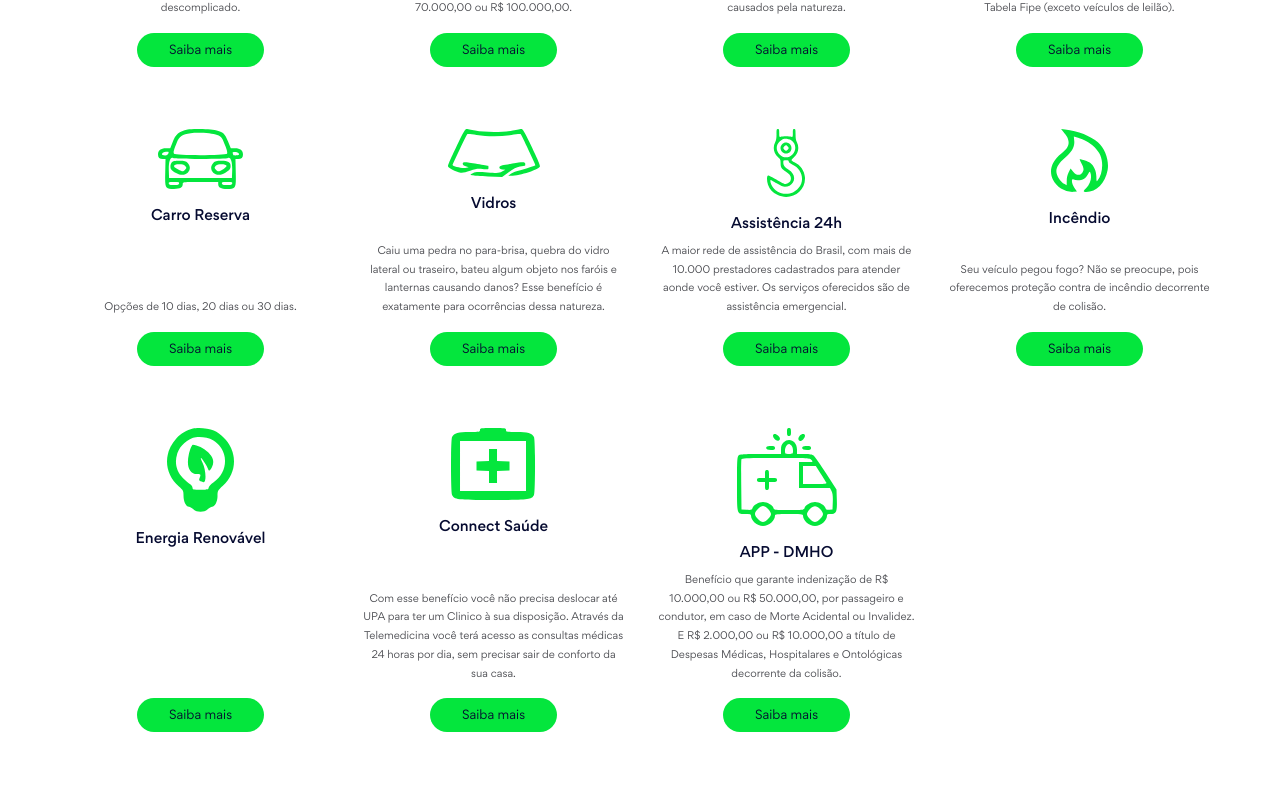
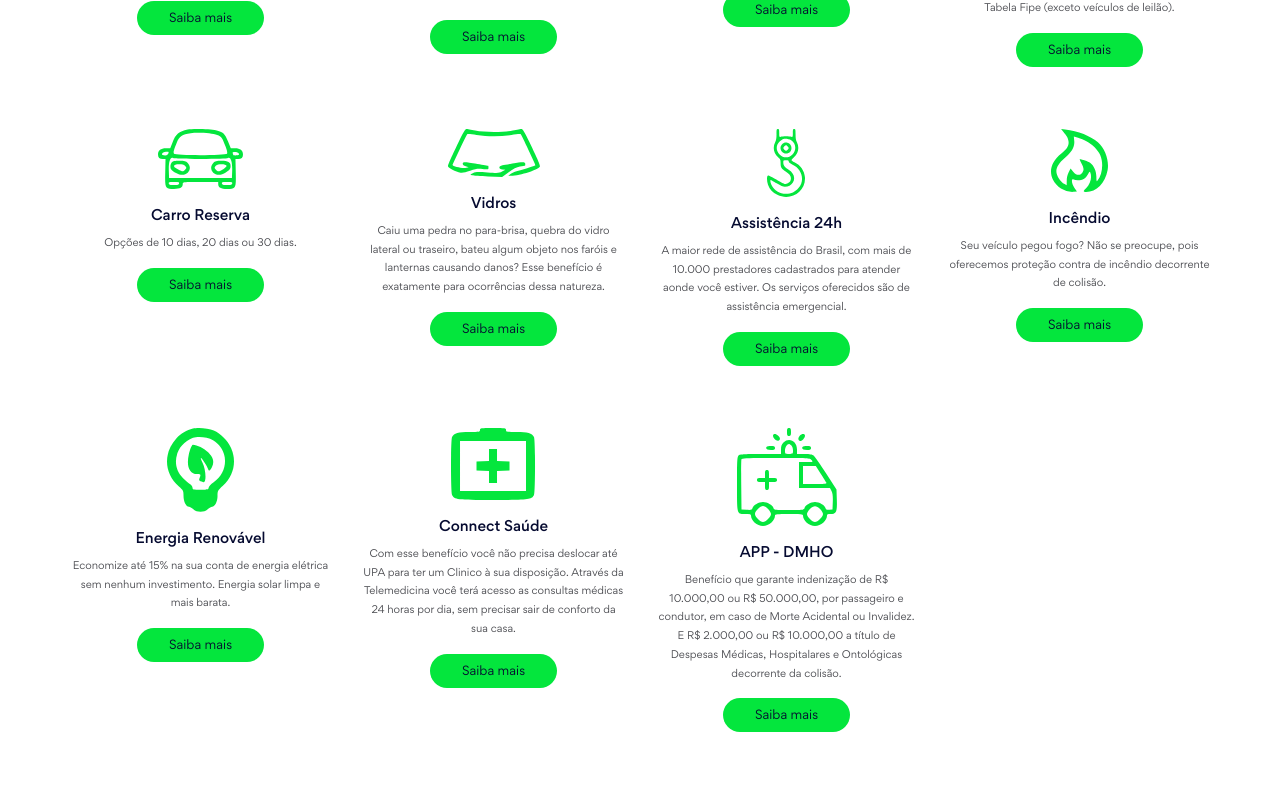
Before and after one commit to devandrewjpn/connect-website, a Next.js app: page /projetos/connect/home/home in a window 1280 px wide. Shown: the part 2340-3140 px from the top of the page. Built offline with nearby package versions, Linux system fonts and the light colour scheme; no server answers.

Commit message:
updating services

```diff
--- a/components/home-page/home-1/ServiceList.jsx
+++ b/components/home-page/home-1/ServiceList.jsx
@@ -61,7 +61,7 @@ const services = [
         icon: "/projetos/connect/images/icon/energia.svg",
         delayAnim: 800,
         title: "Energia Renovável",
-        description: "",
+        description: "Economize até 15% na sua conta de energia elétrica sem nenhum investimento. Energia solar limpa e mais barata.",
         id: 8,
     },
     {
--- a/public/scss/_home.scss
+++ b/public/scss/_home.scss
@@ -22,7 +22,7 @@
     display: flex;
     flex-direction: column;
     align-items: center;
-    justify-content: space-between;
+    // justify-content: space-between;
 
     text-align: center;
 
```
